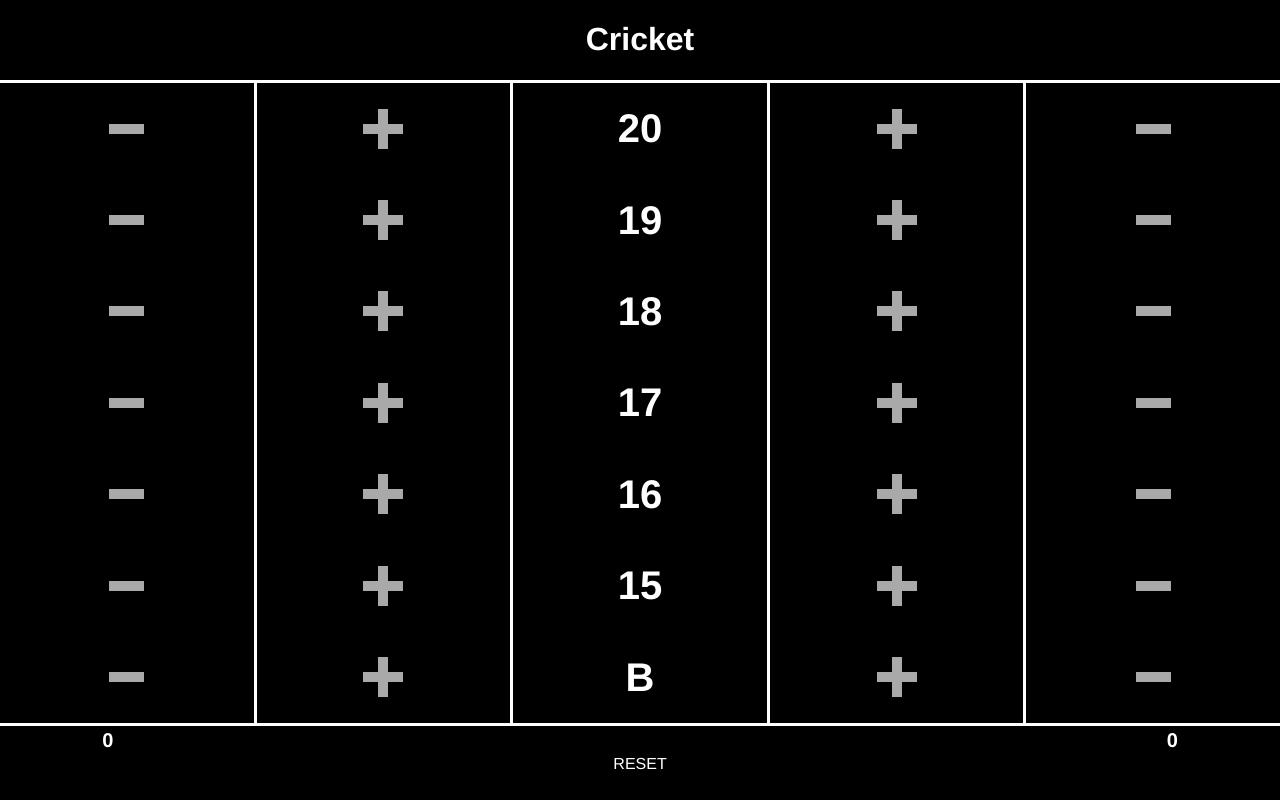
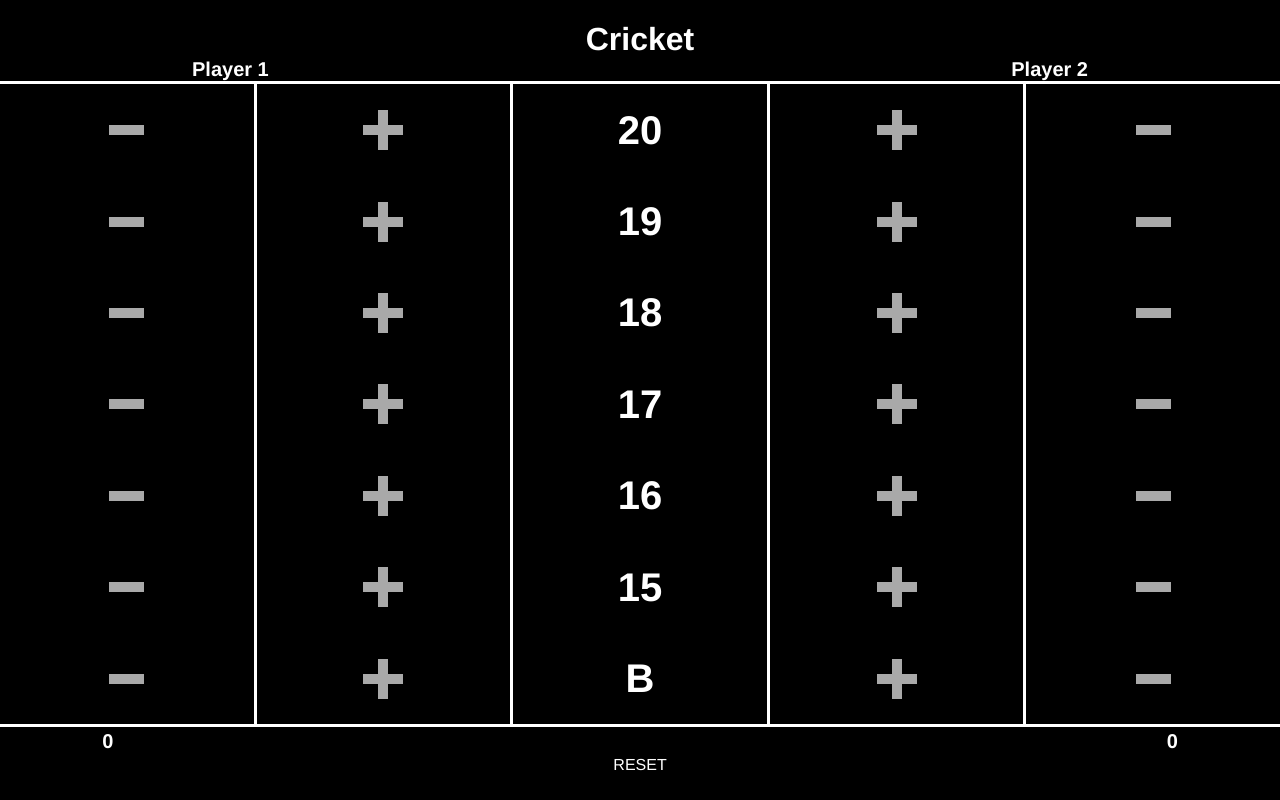
Before and after one commit to TrentonMarks/darts-scoreboard, a plain HTML site: page index.html in a window 1280 px wide. Drawn offline with nearby package versions, Linux system fonts and the light colour scheme.

Commit message:
Added player names.

```diff
--- a/scoreboard.js
+++ b/scoreboard.js
@@ -48,6 +48,21 @@ class Scoreboard {
     }
 
     createBoard() {
+        const $playerNamesContainer = $('<div>')
+            .attr('id', 'player-names-container');
+        const $firstPlayerName = $('<p>')
+            .attr('id', 'first-player-name')
+            .addClass('player-name')
+            .text('Player 1');
+        const $secondPlayerName = $('<p>')
+            .attr('id', 'second-player-name')
+            .addClass('player-name')
+            .text('Player 2');
+        $('.player-name').empty();
+        $($playerNamesContainer).append($firstPlayerName);
+        $($playerNamesContainer).append($secondPlayerName);
+        $('h1').append($playerNamesContainer);
+
         const $board = $(this.selectorA);
         $board.empty();
         const that = this;
@@ -207,9 +222,10 @@ class Scoreboard {
             console.log('Player 1 Scores Per Num: ', that.firstPlayerScorePerNum);
             console.log('Player 2 Scores Per Num: ', that.secondPlayerScorePerNum);
         });
-
         $('body').on('click', '#reset', function(){
-            that.reset();
+            if (confirm('Reset the game?')) {
+                that.reset();
+            }
         });
     }
 
@@ -220,7 +236,7 @@ class Scoreboard {
         console.log('Player 2 Hits: ', that.secondPlayerHits);
 
         if (
-            that.firstPlayerScore > that.secondPlayerScore &&
+            that.firstPlayerScore >= that.secondPlayerScore &&
             that.firstPlayerHits[20] === 3 &&
             that.firstPlayerHits[19] === 3 &&
             that.firstPlayerHits[18] === 3 &&
@@ -229,9 +245,11 @@ class Scoreboard {
             that.firstPlayerHits[15] === 3 &&
             that.firstPlayerHits[14] === 3
         ) {
-            return alert('Player 1 has won!');
+             if (confirm('Player 1 has won! Reset the game?')) {
+                 return that.reset();
+             }
         } else if (
-            that.secondPlayerScore > that.firstPlayerScore &&
+            that.secondPlayerScore >= that.firstPlayerScore &&
             that.secondPlayerHits[20] === 3 &&
             that.secondPlayerHits[19] === 3 &&
             that.secondPlayerHits[18] === 3 &&
@@ -240,7 +258,9 @@ class Scoreboard {
             that.secondPlayerHits[15] === 3 &&
             that.secondPlayerHits[14] === 3
         ) {
-            return alert('Player 2 Wins');
+            if (confirm('Player 2 has won! Reset the game?')) {
+                return that.reset();
+            }
         }
     }
 
@@ -284,6 +304,7 @@ class Scoreboard {
             15: 0,
             14: 0
         };
+        console.clear();
         this.createBoard();
     }
 }
--- a/style.css
+++ b/style.css
@@ -4,6 +4,13 @@ body {
     text-align: center;
     margin: 0;
     font-family: helvetica;
+    display: flex;
+    justify-content: center;
+    flex-direction: column;
+}
+
+h1 {
+    margin-bottom: 0;
 }
 
 #scoreboard {
@@ -154,3 +161,14 @@ body {
 #reset:active {
     color: gray;
 }
+
+#player-names-container {
+    display: flex;
+    flex-direction: row;
+    justify-content: space-between;
+}
+
+.player-name {
+    font-size: 20px;
+    margin: 0 15% 0 15%;
+}
```
Also changed, not shown: index.html (+3 -0 lines).
